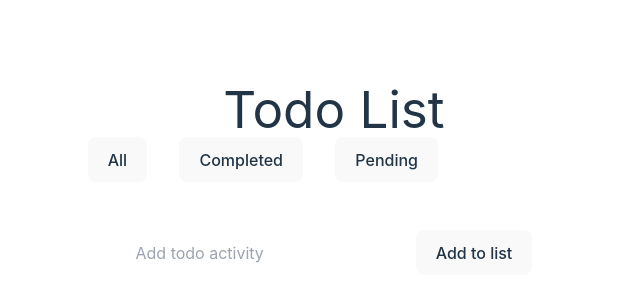
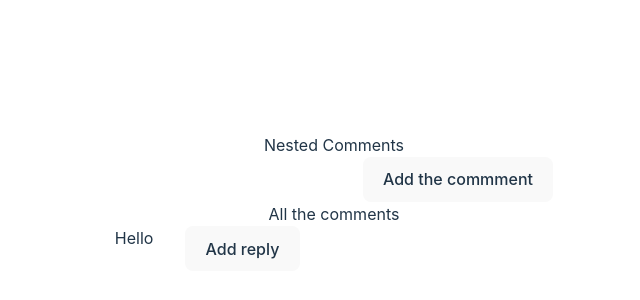
Before and after one commit to Kanishak7131/Reactjs-Mini-Projects, a React (Vite) app: page / in a window 1280 px wide. Shown: the part 198-498 px from the top of the page, without its empty margins (306-946 px from the left). Built offline with nearby package versions, Linux system fonts and the light colour scheme.

Commit message:
nested commnets

```diff
--- a/src/App.jsx
+++ b/src/App.jsx
@@ -44,12 +44,13 @@ import DragandDrop from './components/DrapandDrop'
 import FormValidtion from './components/FormValidation'
 import FileUpload from './components/FileUpload'
 import Todo from './components/Todo'
+import NestedComments from './components/NestedComments'
 
 function App() {
 
   return (
     <>
-      <Todo />
+      <NestedComments />
     </>
   )
 }
--- /dev/null
+++ b/src/components/NestedComments/Coments.jsx
@@ -0,0 +1,31 @@
+import { useState } from "react"
+
+export default function Comments({ content, handleReply }) {
+    let [input, setinput] = useState("")
+    let [toggle, setToggle] = useState(false)
+
+    function handleClick(id) {
+        handleReply(id, input)
+        setinput("")
+        setToggle(false)
+    }
+    return (
+        <div >
+            <div style={{ display: "flex", gap: "2rem", alignContent: "center" }}>
+                <p>{content.title}</p>
+                <button onClick={() => setToggle(!toggle)}>{toggle ? `Undo` : `Add reply`}</button>
+            </div>
+            {
+                toggle && (<div style={{ display: "flex", gap: "2rem", alignContent: "center" }}>
+                    <input value={input} onChange={(e) => setinput(e.target.value)} />
+                    <button onClick={() => handleClick(content.id)}>Add</button>
+                </div>)
+            }
+            <div style={{ marginLeft: "2rem" }}>
+                {
+                    content.child && content.child.map((item) => <Comments key={item.id} content={item} handleReply={handleReply} />)
+                }
+            </div>
+        </div>
+    )
+}
--- /dev/null
+++ b/src/components/NestedComments/index.jsx
@@ -0,0 +1,61 @@
+import { useState } from "react"
+import Comments from "./Coments"
+
+export default function NestedComments() {
+    let [input, setinput] = useState("")
+    let [comments, setcomments] = useState([{
+        id: Date.now(),
+        title: "Hello"
+    }])
+    function handleAddComment() {
+        setcomments([
+            ...comments,
+            {
+                id: Date.now(),
+                title: input
+            }
+        ])
+        setinput("")
+    }
+    function handleReply(id, value) {
+        let commentsClone = comments.slice();
+        addcomment(commentsClone, id, value);
+        setcomments(commentsClone)
+
+    }
+
+    function addcomment(allcomments, id, value) {
+
+        for (let i = 0; i < allcomments.length; i++) {
+            if (allcomments[i].id == id) {
+                if (allcomments[i].child) {
+                    allcomments[i].child.push({ id: Date.now(), title: value })
+                    return;
+                }
+                allcomments[i].child = [{ id: Date.now(), title: value }]
+                return
+            }
+        }
+        for (let i = 0; i < allcomments.length; i++) {
+            let comment = allcomments[i];
+            addcomment(
+                comment.child,
+                id,
+                value
+            );
+        }
+
+    }
+    console.log(comments)
+    return (
+        <>
+            <h2>Nested Comments</h2>
+            <input value={input} onChange={(e) => setinput(e.target.value)} />
+            <button onClick={handleAddComment}>Add the commment</button>
+            <h4>All the comments</h4>
+            {
+                comments && comments.length > 0 && comments.map((item) => <Comments key={item.id} content={item} handleReply={handleReply} />)
+            }
+        </>
+    )
+}
```
